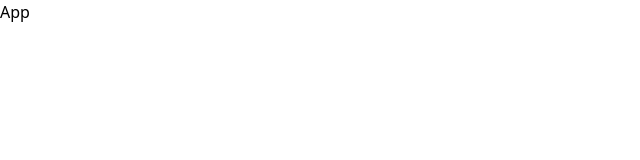
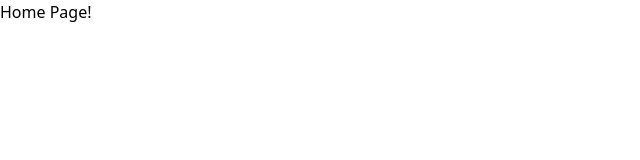
Before and after one commit to imSuryansh2001/ecommerce-major-project, a React (Vite) app: page / in a window 1280 px wide. Shown: the top 160 px of the page, without its empty margins (0-640 px from the left). Built offline with nearby package versions, Linux system fonts and the light colour scheme.

Commit message:
add react router

```diff
--- a/package.json
+++ b/package.json
@@ -11,7 +11,8 @@
   },
   "dependencies": {
     "react": "^18.2.0",
-    "react-dom": "^18.2.0"
+    "react-dom": "^18.2.0",
+    "react-router-dom": "^6.22.0"
   },
   "devDependencies": {
     "@types/react": "^18.2.43",
--- a/src/App.jsx
+++ b/src/App.jsx
@@ -1,7 +1,19 @@
 import React from "react";
+import { createBrowserRouter, RouterProvider } from "react-router-dom";
+
+const router = createBrowserRouter([
+    {
+        path: "/",
+        element: <section>Home Page!</section>,
+    },
+]);
 
 const App = () => {
-    return <div>App</div>;
+    return (
+        <>
+            <RouterProvider router={router} />
+        </>
+    );
 };
 
 export default App;
```
Also changed, not shown: 1 other file (tests, documents, lock files or other folders).
